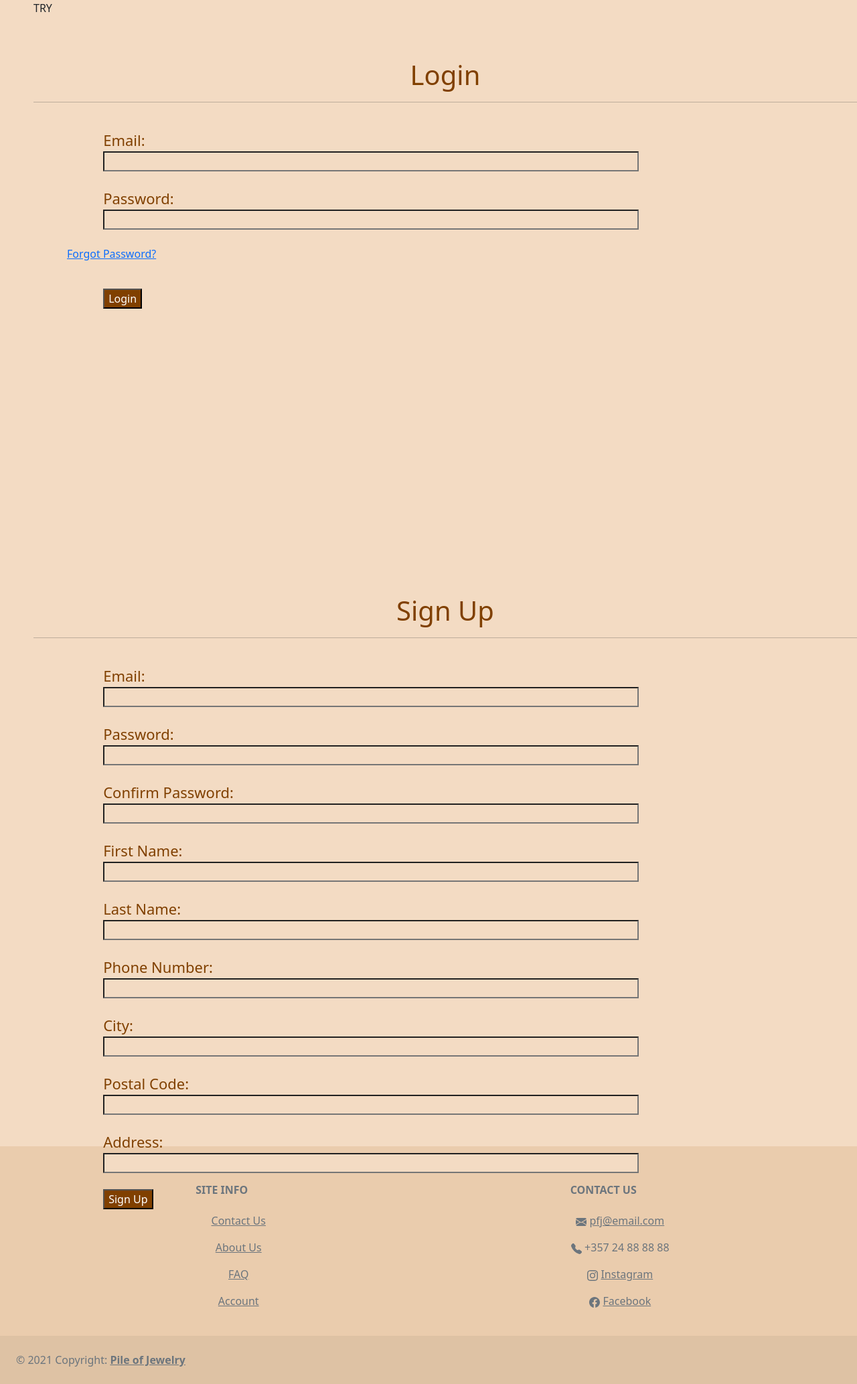
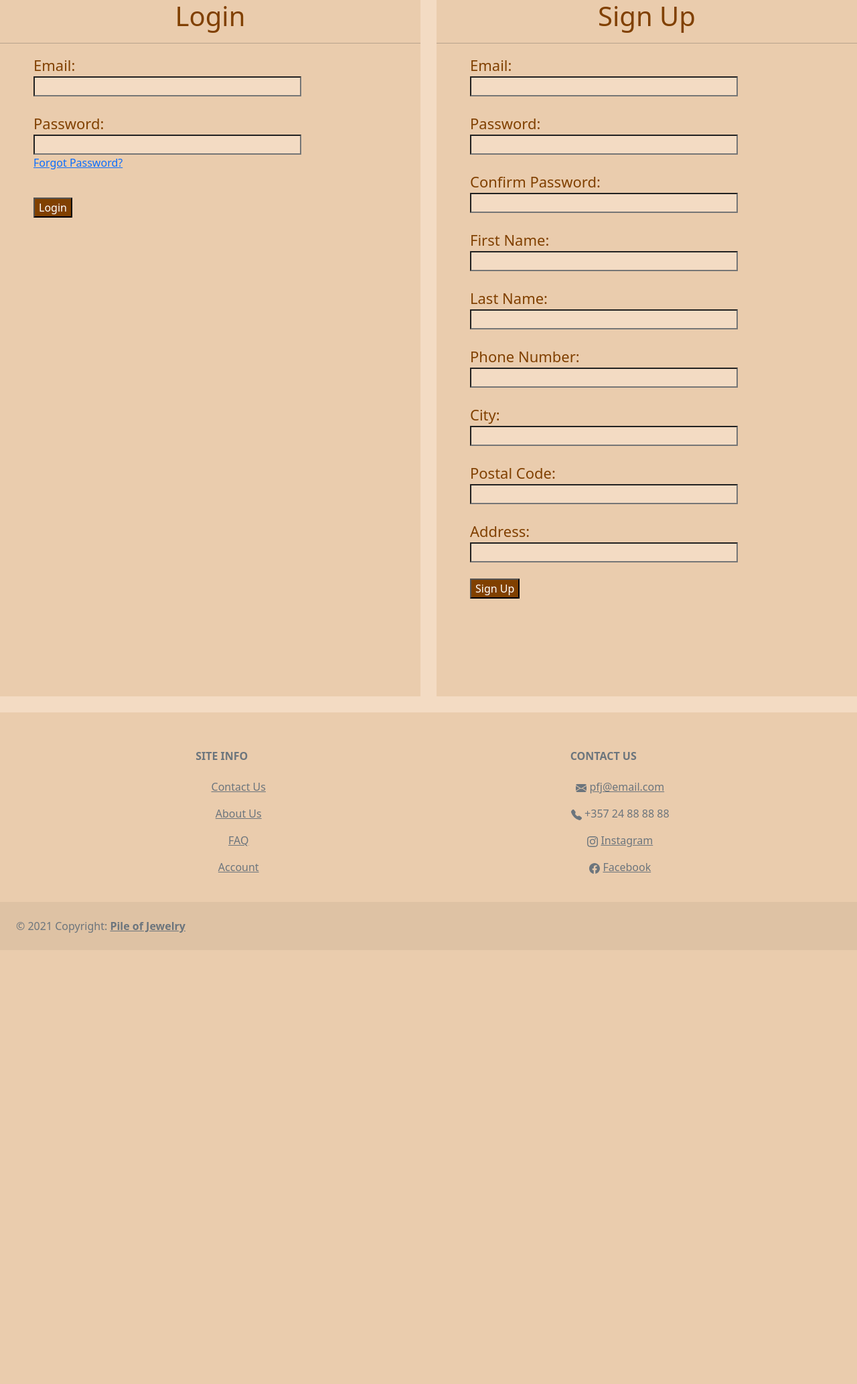
Before and after one commit to nstavr04/E-commerce-Jewelry-Website, a PHP site: page /Account_Page.html in a window 1280 px wide. Shown: the part 73-2140 px from the top of the page at 67% size. After the commit the page ends 1466 px from the top, so only its background shows below. Run offline with PHP 8.4, Linux system fonts and the light colour scheme.

Commit message:
Account page final touches (fixed styles + padding)

```diff
--- a/View/Account_Page.html
+++ b/View/Account_Page.html
@@ -6,8 +6,9 @@
 
     <link href="https://cdn.jsdelivr.net/npm/bootstrap@5.1.3/dist/css/bootstrap.min.css" rel="stylesheet" integrity="sha384-1BmE4kWBq78iYhFldvKuhfTAU6auU8tT94WrHftjDbrCEXSU1oBoqyl2QvZ6jIW3" crossorigin="anonymous">
 
-    <link href="style_splitScreen.css" rel="stylesheet">
+    <link href="styles/style_Account_page.css" rel="stylesheet">
     <title>Account Page</title>
+
   </head>
 
   <body style="background-color: #f3dbc3;">
@@ -83,31 +84,23 @@
 
        <!-- Account page -->
 
-      <p>TRY</p><br><br>
-
        <div class="row no-gutters">
         <div class="col no-gutters">
           <div class="leftside">
 
             <h1 align="center">Login</h1>
-            <hr><br>
+            <hr>
 
-            <span class="tab"></span>
             <label for="email">Email: </label><br>
-            <span class="tab"></span>
             <input type="text" name="email" required>
             <br><br>
 
-            <span class="tab"></span>
             <label for="password">Password: </label><br>
-            <span class="tab"></span>
             <input type="password" name="Password" required>
             <br>
-            <span class="tab"></span>
             <p class="forgot"><a href="#">Forgot Password?</a></p>
             <br>
 
-            <span class="tab"></span>
             <button type="submit" class="loginbtn">Login</button>
             </form>
 
@@ -117,71 +110,52 @@
           <div class ="rightside">
 
             <h1 align="center">Sign Up</h1>
-            <hr><br>
+            <hr>
 
-            <span class="tab"></span>
             <label for="email">Email: </label><br>
-            <span class="tab"></span>
             <input type="text" name="email" required>
             <br><br>
 
-            <span class="tab"></span>
             <label for="password">Password: </label><br>
-            <span class="tab"></span>
-            <input type="password" name="password" required>
+            <input type="password" name="Password" required>
             <br><br>
 
-            <span class="tab"></span>
             <label for="confirmPassword">Confirm Password: </label><br>
-            <span class="tab"></span>
               <input type="password" name="confirmPassword" required>
               <br><br>
 
-            <span class="tab"></span>
               <label for="firstName">First Name: </label><br>
-            <span class="tab"></span>
               <input type="text" name="firstName" required>
               <br><br>
 
-            <span class="tab"></span>
               <label for="lastName">Last Name: </label><br>
-            <span class="tab"></span>
               <input type="text" name="lastName" required>
               <br><br>
 
-            <span class="tab"></span>
               <label for="phone">Phone Number: </label><br>
-            <span class="tab"></span>
               <input type="text" name="phone" required>
               <br><br>
 
-            <span class="tab"></span>
               <label for="city">City: </label><br>
-            <span class="tab"></span>
               <input type="text" name="city" required>
               <br><br>
 
-            <span class="tab"></span>
               <label for="postalCode">Postal Code: </label><br>
-            <span class="tab"></span>
               <input type="text" name="postalCode" required>
               <br><br>
 
-            <span class="tab"></span>
               <label for="address">Address: </label><br>
-            <span class="tab"></span>
               <input type="text" name="address" required>
               <br><br>
 
-            <span class="tab"></span>
             <button type="submit" class="signupbtn">Sign Up</button>
             </form>
 
           </div>
         </div>
       </div>
+      <br>
 
-      <br>
  <!-- Footer -->
     <section id="MainBottom" style="background-color: #eaccad;">
     <footer class="text-center text-lg-start text-muted">
--- a/View/styles/style_splitScreen.css
+++ b/View/styles/style_Account_page.css
@@ -1,8 +1,10 @@
 .leftside, .rightside {
-	height: 100vh;
+	height: 130vh;
 	width: 100%;
-    padding-left: 50px;
+
+	background-color: #eaccad;
 }
+
 h1{
 	color: #804000;
 }
@@ -18,10 +20,10 @@ p{
 }
 
  input{
-	width: 800px;
+	width: 400px;
     margin-left: 50px;
     background-color: #f3dbc3;
-	color: white;
+	color: black;
 }
 
 button{
@@ -29,8 +31,3 @@ button{
     background-color: #804000;
 	color: white;
 }
-
-.tab {
-    display: inline-block;
-    margin-left: 50px;
-}
```
Lines whose indentation alone changed are shown as unchanged.
